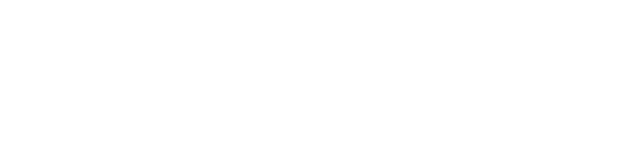
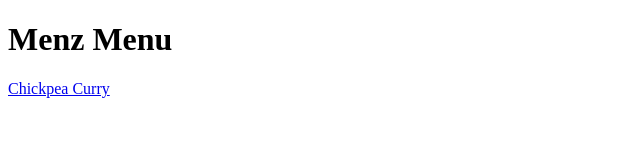
Before and after one commit to RyanMenz/odin-recipes, a plain HTML site: page index.html in a window 1280 px wide. Shown: the whole page, without its empty margins (0-640 px from the left). Drawn offline with Linux system fonts and the light colour scheme.

Commit message:
Move chickpea_curry.html to recipes folder

```diff
--- a/index.html
+++ b/index.html
@@ -6,6 +6,7 @@
     <title>Menz Menu</title>
 </head>
 <body>
-
+    <h1>Menz Menu</h1>
+    <a href="recipes/chickpea_curry.html">Chickpea Curry<a/>
 </body>
 </html>
```
Also changed, not shown: recipes/chickpea_curry.html (renamed from chickpea_curry.html).
